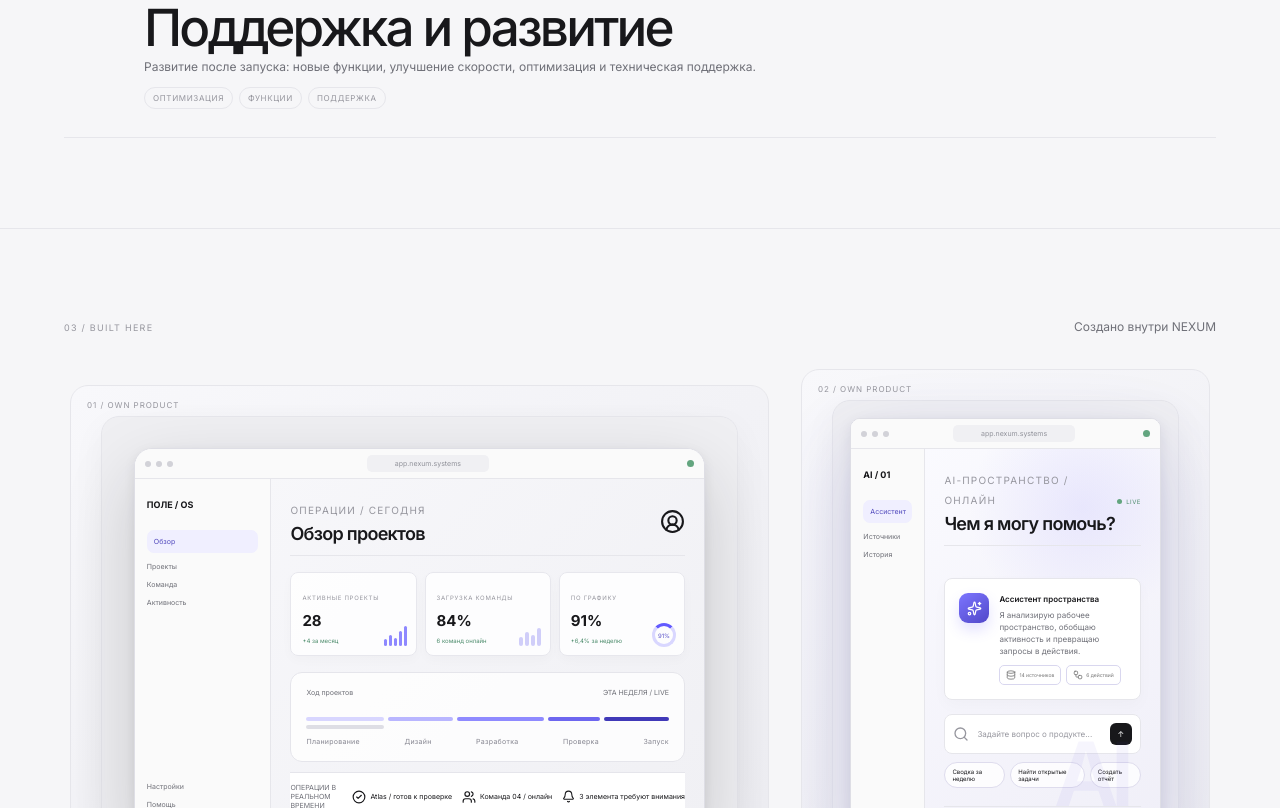
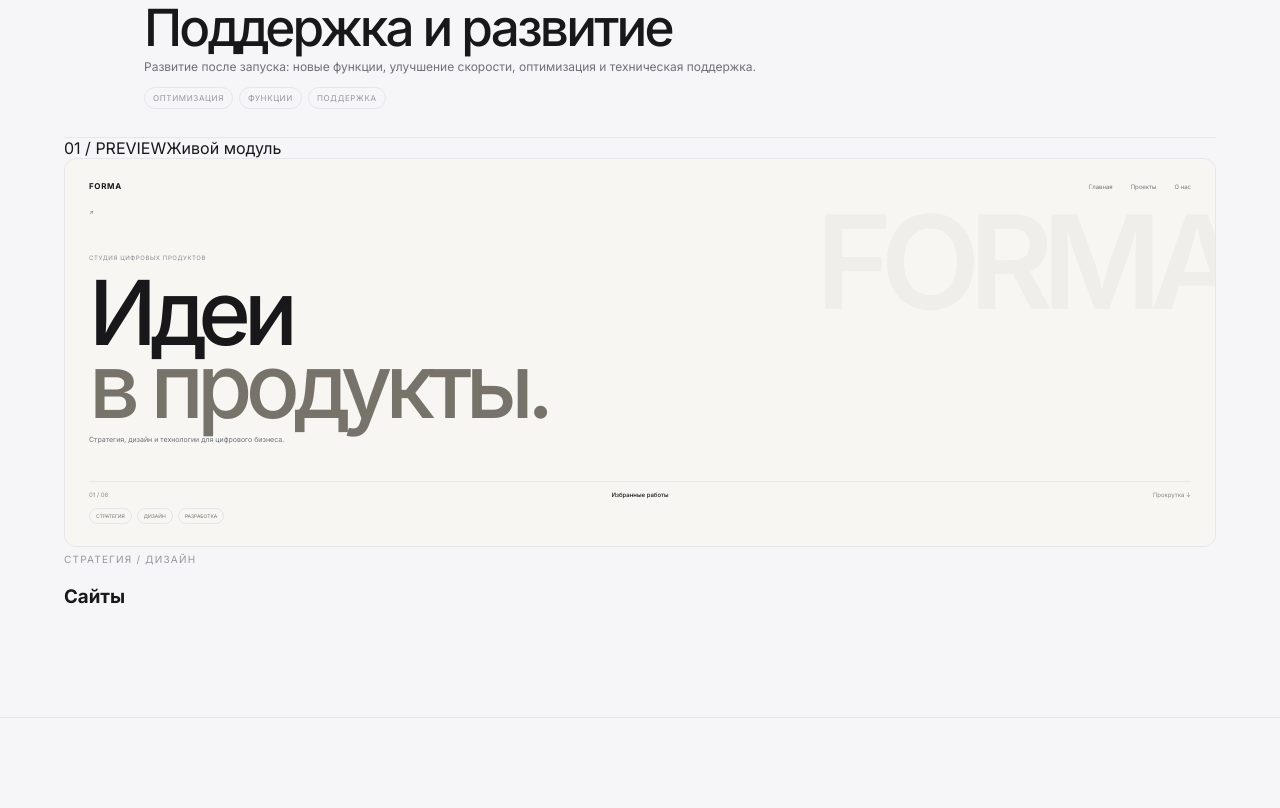
Before and after one commit to borzenkoofficial-lab/Nexum_Digital_Agency, a React (Vite) app: page / in a window 1280 px wide. Shown: the part 3720-4528 px from the top of the page. Built offline with nearby package versions, Linux system fonts and the light colour scheme.

Commit message:
feat: turn services into live cloud modules

```diff
--- a/src/components/DigitalCloud.tsx
+++ b/src/components/DigitalCloud.tsx
@@ -26,6 +26,8 @@ export default function DigitalCloud({language}:{language:Language}){
  const introTitle=ru ? 'Мы собираем' : 'We build'
  const introEmphasis=ru ? 'цифровую инфраструктуру' : 'digital infrastructure'
  const introSuffix=ru ? ' вокруг задачи бизнеса.' : ' around the business problem.'
+  const [activeServiceIndex,setActiveServiceIndex]=useState(0)
+  const activeService=services[activeServiceIndex]
  return <div className="digital-cloud">
   <section className="cloud-hero" id="top">
    <div className="cloud-hero-copy">
@@ -63,7 +65,10 @@ export default function DigitalCloud({language}:{language:Language}){
 
   <section className="cloud-services">
    <div className="cloud-section-head"><span>02 / SERVICES</span><p>{ru?'Библиотека разработки':'Development library'}</p></div>
-   <div className="cloud-service-wall">{services.map((s,i)=><button type="button" key={s.n} className="cloud-service-tile" onClick={()=>setSelectedService(s)}><span>{s.n}</span><div><small>{ru?s.ruType:s.type}</small><h3>{ru?s.ruTitle:s.title}</h3><p>{ru?s.ruText:s.text}</p><div>{(ru?s.ruTags:s.tags).map(tag=><b key={tag}>{tag}</b>)}</div></div><ArrowUpRight size={18}/></button>)}</div>
+   <div className="cloud-service-stage">
+ <div className="cloud-service-wall">{services.map((s,i)=><button type="button" key={s.n} className={`cloud-service-tile ${activeServiceIndex===i?'is-active':''}`} onMouseEnter={()=>setActiveServiceIndex(i)} onFocus={()=>setActiveServiceIndex(i)} onClick={()=>setSelectedService(s)}><span>{s.n}</span><div><small>{ru?s.ruType:s.type}</small><h3>{ru?s.ruTitle:s.title}</h3><p>{ru?s.ruText:s.text}</p><div>{(ru?s.ruTags:s.tags).map(tag=><b key={tag}>{tag}</b>)}</div></div><ArrowUpRight size={18}/></button>)}</div>
+ <div className="cloud-service-preview" aria-live="polite"><div className="cloud-service-preview-top"><span>{activeService.n} / PREVIEW</span><span>{ru?'Живой модуль':'Live module'}</span></div><ProductMockup kind={activeService.kind} large language={language}/><div className="cloud-service-preview-copy"><small>{ru?activeService.ruType:activeService.type}</small><h3>{ru?activeService.ruTitle:activeService.title}</h3></div></div>
+</div>
   </section>
 
   <section className="cloud-work" id="work">
```
